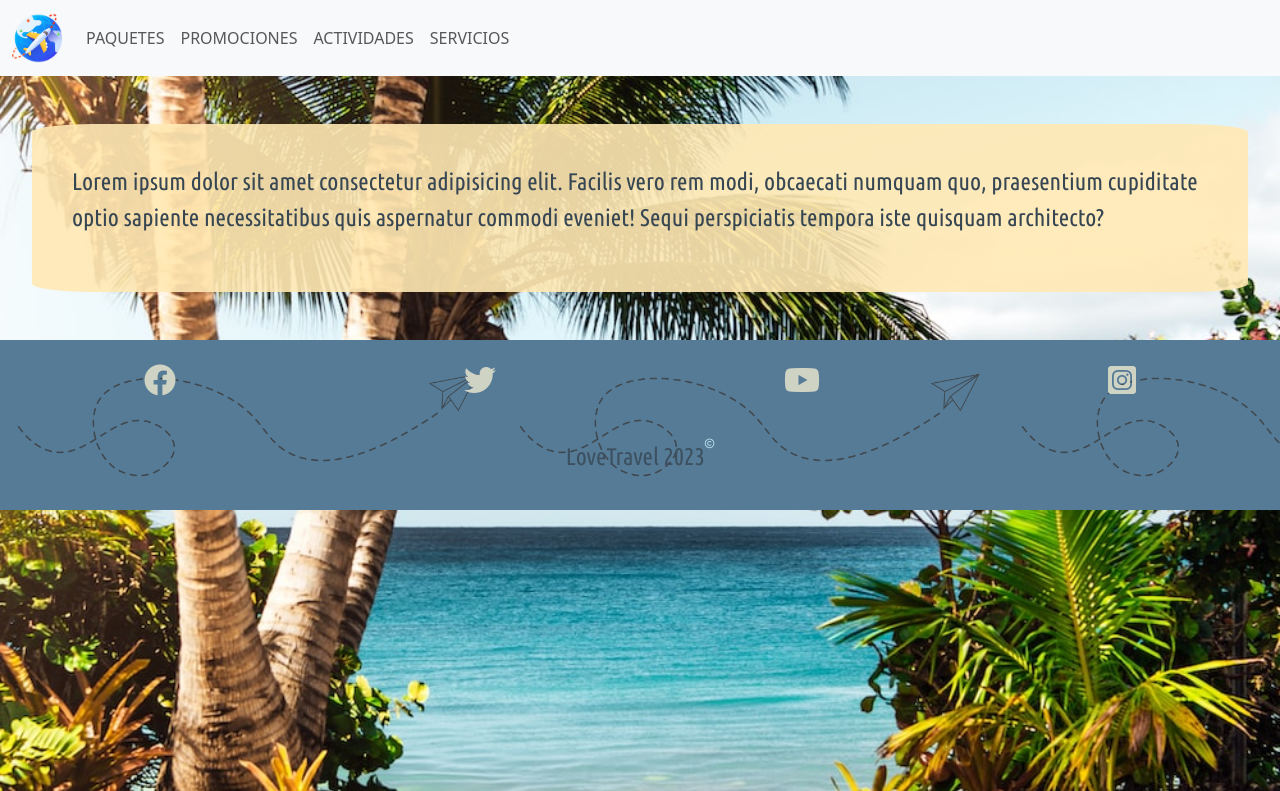
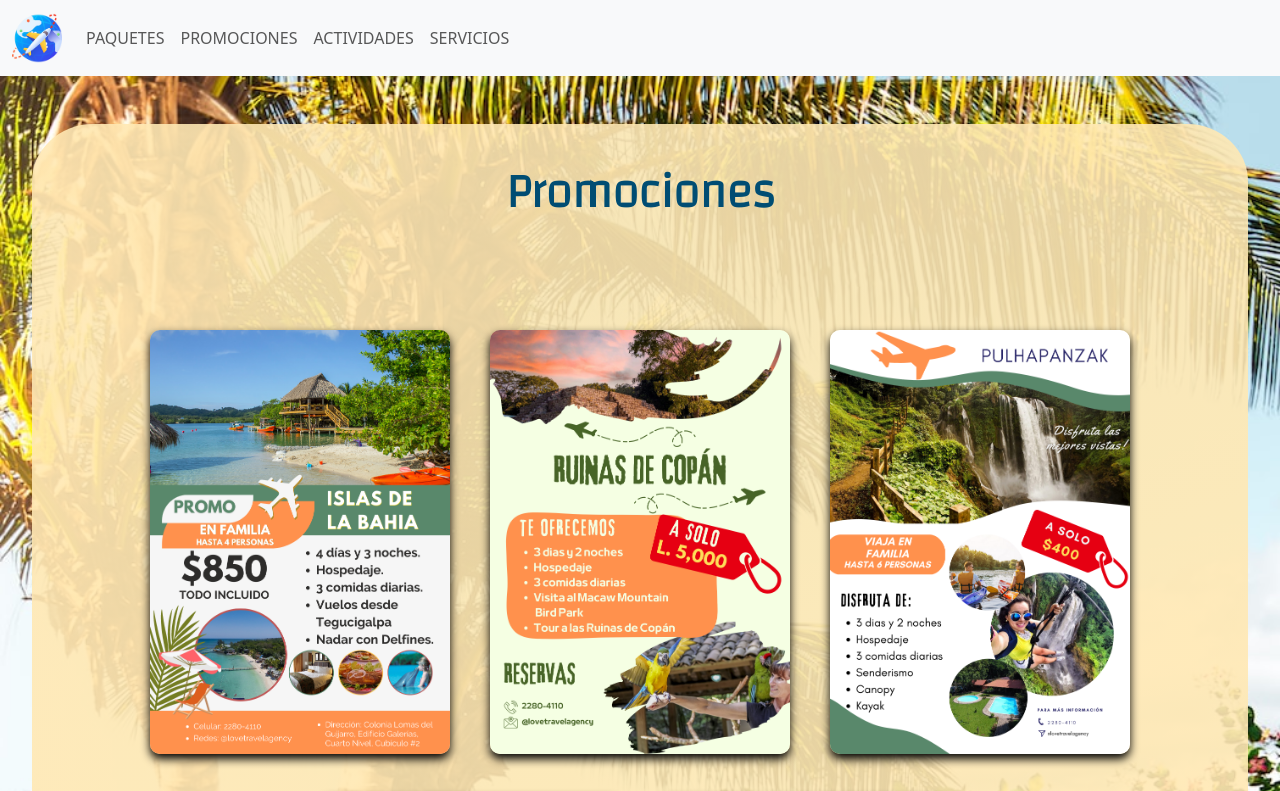
Before and after one commit to DaisyLagos/Proyecto-Agencia-Viajes, a PHP site: page /promociones.html in a window 1280 px wide. Shown: the top 791 px of the page. Run offline with PHP 8.4, Linux system fonts and the light colour scheme; some libraries are stand-ins or nearby versions.

Commit message:
Promociones Flip-cards
Se agrego el html, css y las imagenes de las promociones.

```diff
--- a/css/styles.css
+++ b/css/styles.css
@@ -74,6 +74,94 @@ p{
     font-family: 'Ubuntu Condensed', sans-serif;
 }
 
+/* INICIO FLIP CARDS PROMOCIONES */
+
+.pPromociones{
+    color: #f3f3f3;
+    font-size: 1rem;
+}
+.flipcardPromociones{
+    padding-top: 80px;
+    display: flex;
+    align-items: center;
+    justify-content: center;
+    flex-wrap: wrap;
+}
+
+
+.cardPromociones{
+
+    position: relative;
+    width: 300px;
+    height: 424px;
+    margin: 20px;
+}
+
+.cardPromociones .face {
+
+    position: absolute;
+    width: 100%;
+    height: 100%;
+    backface-visibility: hidden;
+    border-radius: 10px;
+    overflow: hidden;
+    transition: .5s;
+}
+
+.cardPromociones .front {
+    transform: perspective(600px) rotateY(0deg);
+    box-shadow: 0 5px 10px #000;
+}
+
+.cardPromociones .front img {
+    position: absolute;
+    width: 100%;
+    height: 100%;
+    object-fit: cover;
+}
+
+
+.cardPromociones .back {
+    transform: perspective(600px) rotateY(180deg);
+    background: #004D73;
+    padding: 15px;
+    color: #f3f3f3;
+    display: flex;
+    flex-direction: column;
+    justify-content: space-between;
+    text-align: center;
+    box-shadow: 0 5px 10px #000;
+}
+
+.cardPromociones .back .dispoPromociones {
+    border-top: solid 1px #f3f3f3;
+    height: 50px;
+    line-height: 50px;
+    color: #FF744B;
+}
+
+
+.cardPromociones .back h5 {
+    font-size: 20px;
+    margin-top: 20px;
+    letter-spacing: 2px;
+    color: #FF744B;
+}
+
+.cardPromociones .back .pPromociones {
+    letter-spacing: 1px;
+}
+
+.cardPromociones:hover .front {
+    transform: perspective(600px) rotateY(180deg);
+}
+
+.cardPromociones:hover .back {
+    transform: perspective(600px) rotateY(360deg);
+}
+
+/* FIN FLIP CARDS PROMOCIONES*/
+
 
 /* Footer */
 footer{
--- a/promociones.html
+++ b/promociones.html
@@ -51,11 +51,81 @@
 <!-- FIN NAVBAR -->
 <div class="contenedor-contenido">
   <!-- EMPEZAR EL CONTENIDO DE LA PÁGIANA AQUI -->
-    <div>
-      <p>Lorem ipsum dolor sit amet consectetur adipisicing elit. Facilis vero rem modi, obcaecati numquam quo, praesentium cupiditate optio sapiente necessitatibus quis aspernatur commodi eveniet! Sequi perspiciatis tempora iste quisquam architecto?</p>
 
+    <h1>Promociones</h1>
 
+    <!--FLID CARDS-->
+  <section class="flipcardPromociones">
+    <div class="cardPromociones">
+        <div class="face front">
+            <img src="img/imgpromislash.png" alt="">
+        </div>
+        <div class="face back">
+            <h4>Fecha de Viaje</h4>
+            <p class="pPromociones">Disfruta de esta increible promoción
+                válida apartir de Febrero hasta Junio 2023</p>
+            <div class="dispoPromociones">
+                <h5>Disponible</h5>
+            </div>
+        </div>
     </div>
+
+    <div class="cardPromociones">
+        <div class="face front">
+            <img src="img/imgpromruinasc.png" alt="">
+        </div>
+        <div class="face back">
+            <h4>Fecha de Viaje</h4>
+            <p class="pPromociones">Disfruta de esta increible promoción
+               valida apartir de Febro hasta Agosto 2023</p>
+            <div class="dispoPromociones">
+                <h5>Disponible</h5>
+            </div>
+        </div>
+    </div>
+
+    <div class="cardPromociones">
+        <div class="face front">
+            <img src="img/imgprompulha.png" alt="">
+        </div>
+        <div class="face back">
+            <h4>Fecha de Viaje</h4>
+            <p class="pPromociones">Disfruta de esta increible promoción
+                válida apartir de Febrero hasta Octubre 2023</p>
+            <div class="dispoPromociones">
+                <h5>Disponible</h5>
+            </div>
+        </div>
+    </div>
+
+    <div class="cardPromociones">
+        <div class="face front">
+            <img src="img/imgpromomoa.png" alt="">
+        </div>
+        <div class="face back">
+            <h4>Fecha de Viaje</h4>
+            <p class="pPromociones">Disfruta de esta increible promoción
+                válida apartir de Febrero hasta Noviembre 2023</p>
+            <div class="dispoPromociones">
+                <h5>Disponible</h5>
+            </div>
+        </div>
+    </div>
+    <div class="cardPromociones">
+        <div class="face front">
+            <img src="img/imgpromtela.png" alt="">
+        </div>
+        <div class="face back">
+            <h4>Fecha de Viaje</h4>
+            <p class="pPromociones">Disfruta de esta increible promoción
+                válida apartir de Febrero hasta Diciembre 2023</p>
+            <div class="dispoPromociones">
+                <h5>Disponible</h5>
+            </div>
+        </div>
+    </div>
+
+ </section>
   <!-- TERMINAR EL CONTENIDO DE LA PÁGIANA AQUI -->
 </div>
 
```
Also changed, not shown: img/imgpromislash.png (added), img/imgpromomoa.png (added), img/imgprompulha.png (added), img/imgpromruinasc.png (added), 1 other file.
